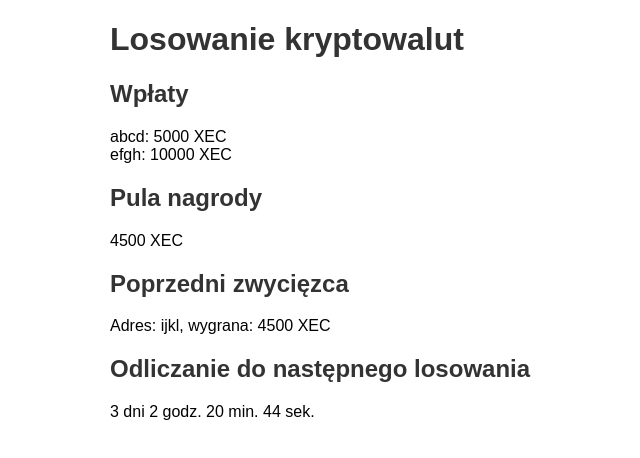
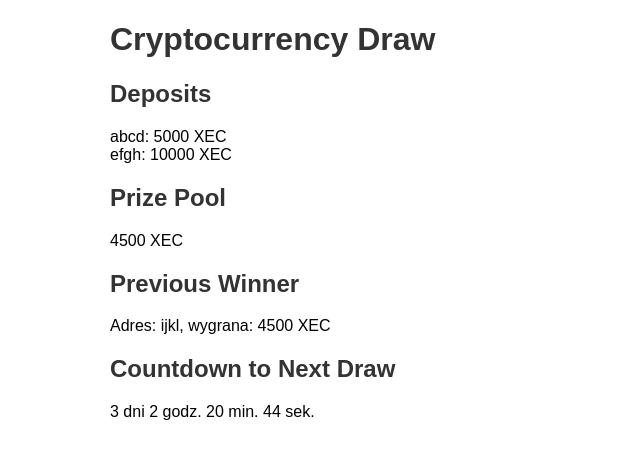
Before and after one commit to KarolSJZ/XECroulette, a plain HTML site: page index.html in a window 1280 px wide. Shown: the whole page, without its empty margins (230-870 px from the left). Drawn offline with Linux system fonts and the light colour scheme.

Commit message:
Update index.html

```diff
--- a/index.html
+++ b/index.html
@@ -1,19 +1,19 @@
 <!DOCTYPE html>
 <html>
 <head>
-  <title>Losowanie kryptowalut</title>
+  <title>Cryptocurrency Draw</title>
   <link rel="stylesheet" type="text/css" href="style.css">
 </head>
 <body>
   <div id="app">
-    <h1>Losowanie kryptowalut</h1>
-    <h2>Wpłaty</h2>
+    <h1>Cryptocurrency Draw</h1>
+    <h2>Deposits</h2>
     <div id="deposits"></div>
-    <h2>Pula nagrody</h2>
+    <h2>Prize Pool</h2>
     <div id="prizePool"></div>
-    <h2>Poprzedni zwycięzca</h2>
+    <h2>Previous Winner</h2>
     <div id="previousWinner"></div>
-    <h2>Odliczanie do następnego losowania</h2>
+    <h2>Countdown to Next Draw</h2>
     <div id="countdown"></div>
   </div>
   <script src="app.js"></script>
```
